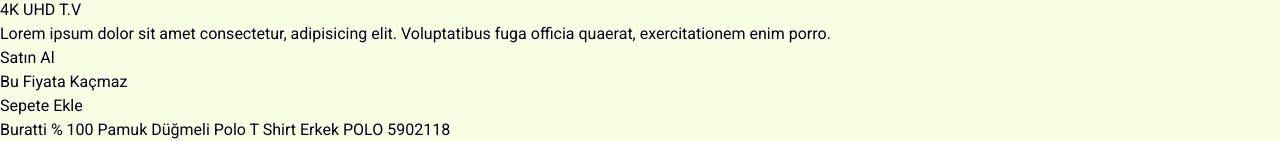
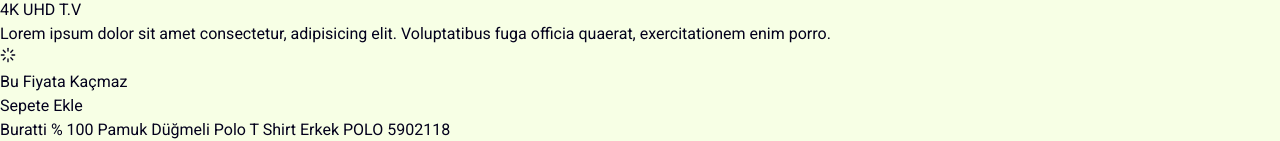
Before and after one commit to f6hri/e-com, a React (Vite) app: page / in a window 1280 px wide. Both pictures are taken after a click on the button "Satın Al". Shown: the part 590-731 px from the top of the page. Built offline with nearby package versions, Linux system fonts and the light colour scheme; grey boxes are pictures that could not be loaded.

Commit message:
created solidButton & code fixed

```diff
--- a/src/components/navbar/footBar.tsx
+++ b/src/components/navbar/footBar.tsx
@@ -8,13 +8,13 @@
       <Container>
         <HStack spacing="gap-8">
           <Link to="#">
-            <span className="font-medium text-sm">Telefon</span>
+            <span className="font-medium text-sm hover:underline">Telefon</span>
           </Link>
           <Link to="#">
-            <span className="font-medium text-sm">Hazır Oyuncu Sistemi</span>
+            <span className="font-medium text-sm hover:underline">Hazır Oyuncu Sistemi</span>
           </Link>
           <Link to="#">
-            <span className="font-medium text-sm">Bilgisyar Bileşenleri</span>
+            <span className="font-medium text-sm hover:underline">Bilgisyar Bileşenleri</span>
           </Link>
         </HStack>
       </Container>
--- a/src/components/productCard/simpleProductCard.tsx
+++ b/src/components/productCard/simpleProductCard.tsx
@@ -1,13 +1,12 @@
 import { Link } from "react-router-dom";
+import SolidButton from "../shared/buttons/solidButton";
 
 export default function SimpleProductCard() {
   return (
     <Link to="#">
       <div className="p-5 border border-gray-200/75 rounded-md max-w-[280px] relative">
         <div className="absolute top-0 bottom-0 left-0 right-0 bg-gray-200/50 flex items-center justify-center opacity-0 hover:opacity-100">
-          <button className="px-9 py-3 bg-blue-500 rounded-md text-white font-semibold mt-4 hover:bg-blue-600">
-            Sepete Ekle
-          </button>
+          <SolidButton title="Sepete Ekle" size="sm" />
         </div>
         <div className="flex flex-col items-center gap-4 text-center">
           <span className="text-xs">
--- /dev/null
+++ b/src/components/shared/buttons/solidButton.tsx
@@ -0,0 +1,63 @@
+import { FiLoader } from "react-icons/fi";
+
+interface SolidButtonProps {
+  title: string;
+  size?: string;
+  onClick?: any;
+  leftIcon?: React.ReactNode;
+  rightIcon?: React.ReactNode;
+  isLoading?: boolean;
+  customStyle?: string;
+}
+
+export default function SolidButton({
+  title,
+  size = "md",
+  onClick,
+  leftIcon,
+  rightIcon,
+  isLoading = false,
+  customStyle,
+}: SolidButtonProps) {
+  return (
+    <button
+      onClick={onClick}
+      className={`
+      ${styles.default}
+      ${size === "sm" && styles.sizes.sm}
+      ${size === "md" && styles.sizes.md}
+      ${size === "lg" && styles.sizes.lg}
+      ${styles.actions.hover}
+      ${styles.actions.active}
+      ${isLoading === true && styles.actions.loading}
+      ${customStyle}
+       `}
+    >
+      {isLoading === true ? (
+        <span className="animate-spin">
+          <FiLoader />
+        </span>
+      ) : (
+        <>
+          {leftIcon}
+          {title}
+          {rightIcon}
+        </>
+      )}
+    </button>
+  );
+}
+
+const styles = {
+  default: `bg-blue-500 text-white font-semibold flex items-center gap-2 rounded-md `,
+  sizes: {
+    sm: `px-6 py-2 text-sm `,
+    md: `px-9 py-3 `,
+    lg: `px-12 py-4 text-lg `,
+  },
+  actions: {
+    hover: `hover:bg-blue-600 `,
+    active: `active:bg-blue-700 `,
+    loading: `pointer-events-none bg-blue-500/50 `,
+  },
+};
--- a/src/sections/heroSection.tsx
+++ b/src/sections/heroSection.tsx
@@ -1,4 +1,8 @@
+import { useState } from "react";
+import SolidButton from "../components/shared/buttons/solidButton";
+
 export default function HeroSection() {
+  const [loading, setLoading] = useState(false);
   return (
     <section className="relative">
       <img src="/stock/tv.jpg" width="100%" alt="tv" />
@@ -9,9 +13,13 @@
             Lorem ipsum dolor sit amet consectetur, adipisicing elit.
             Voluptatibus fuga officia quaerat, exercitationem enim porro.
           </p>
-          <button className="px-9 py-3 bg-blue-500 rounded-md text-white font-semibold mt-4 hover:bg-blue-600">
-            Satın Al
-          </button>
+          <SolidButton
+            title="Satın Al"
+            isLoading={loading}
+            size="md"
+            onClick={() => setLoading(true)}
+            customStyle="mt-6"
+          />
         </div>
       </div>
     </section>
```
